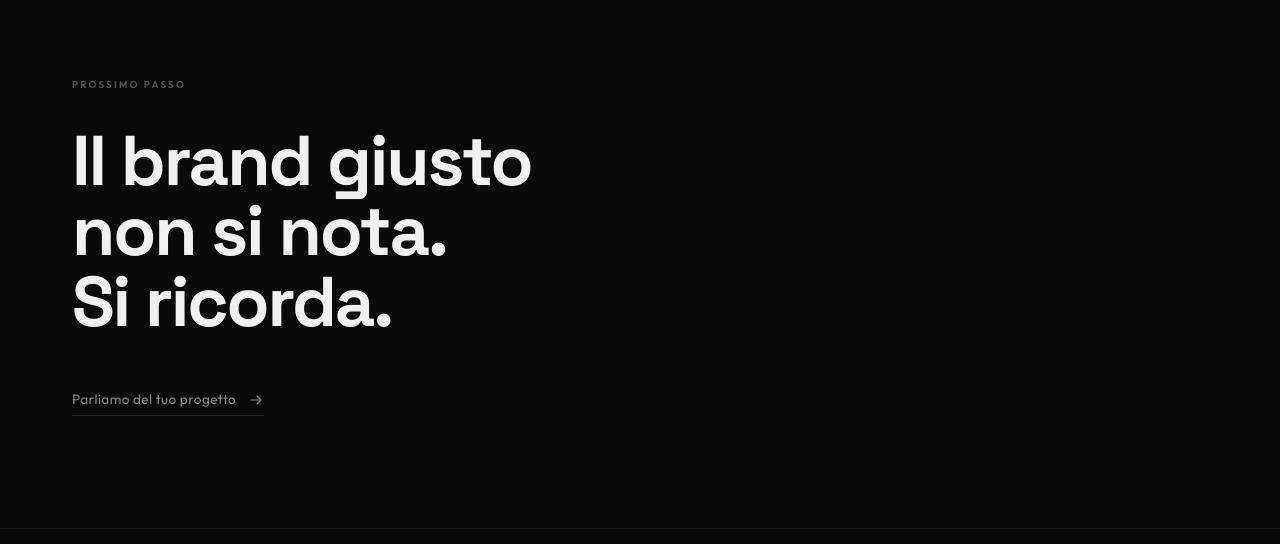
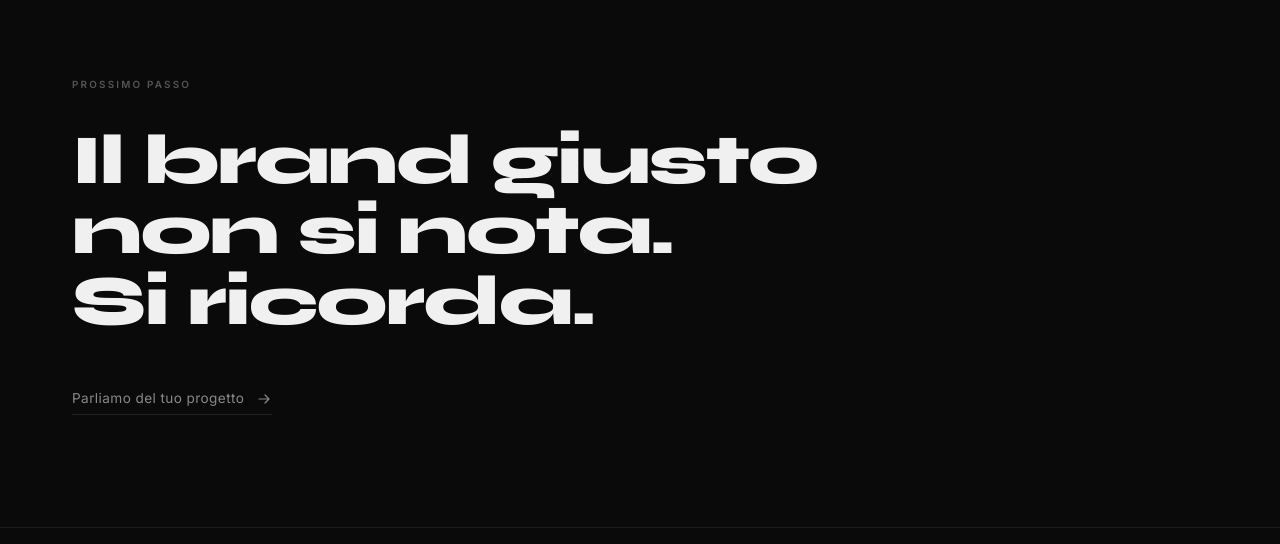
Before and after one commit to djfrancesco283-maker/dualframe, a plain HTML site: page chef-citeroni.html in a window 1280 px wide. Shown: the part 1580-2124 px from the top of the page. Drawn offline with Linux system fonts and the light colour scheme.

Commit message:
Revert "Change: Aggiorna tipografia a Space Grotesk + Outfit"
This reverts commit b1695cfad463ea91ee80fe0bb1b451e0f97476a0.

```diff
--- a/chef-citeroni.html
+++ b/chef-citeroni.html
@@ -18,7 +18,7 @@
   <link rel="icon" type="image/png" href="assets/img/logomark.png" />
   <link rel="preconnect" href="https://fonts.googleapis.com" />
   <link rel="preconnect" href="https://fonts.gstatic.com" crossorigin />
-  <link href="https://fonts.googleapis.com/css2?family=Space+Grotesk:wght@400;500;600;700&family=Outfit:wght@300;400;500;600&display=swap" rel="stylesheet" />
+  <link href="https://fonts.googleapis.com/css2?family=Inter:wght@300;400;500;600&family=Syne:wght@700;800&display=swap" rel="stylesheet" />
   <link rel="stylesheet" href="style.css" />
   <link rel="stylesheet" href="project-style.css" />
 </head>
--- a/style.css
+++ b/style.css
@@ -22,8 +22,8 @@
   --accent-2: #e07040;
   --teal: #2a8a7a;
   --white: #ffffff;
-  --font-display: 'Space Grotesk', sans-serif;
-  --font-body: 'Outfit', sans-serif;
+  --font-display: 'Syne', sans-serif;
+  --font-body: 'Inter', sans-serif;
   --transition: 0.4s cubic-bezier(0.25, 0.1, 0.25, 1);
   --radius: 4px;
 }
```
Also changed, not shown: dinos-bar.html (+1 -1 lines), forloox.html (+1 -1 lines), il-boscaiolo.html (+1 -1 lines), index.html (+1 -1 lines), trustlead.html (+1 -1 lines), ulivo-dorato.html (+1 -1 lines).
